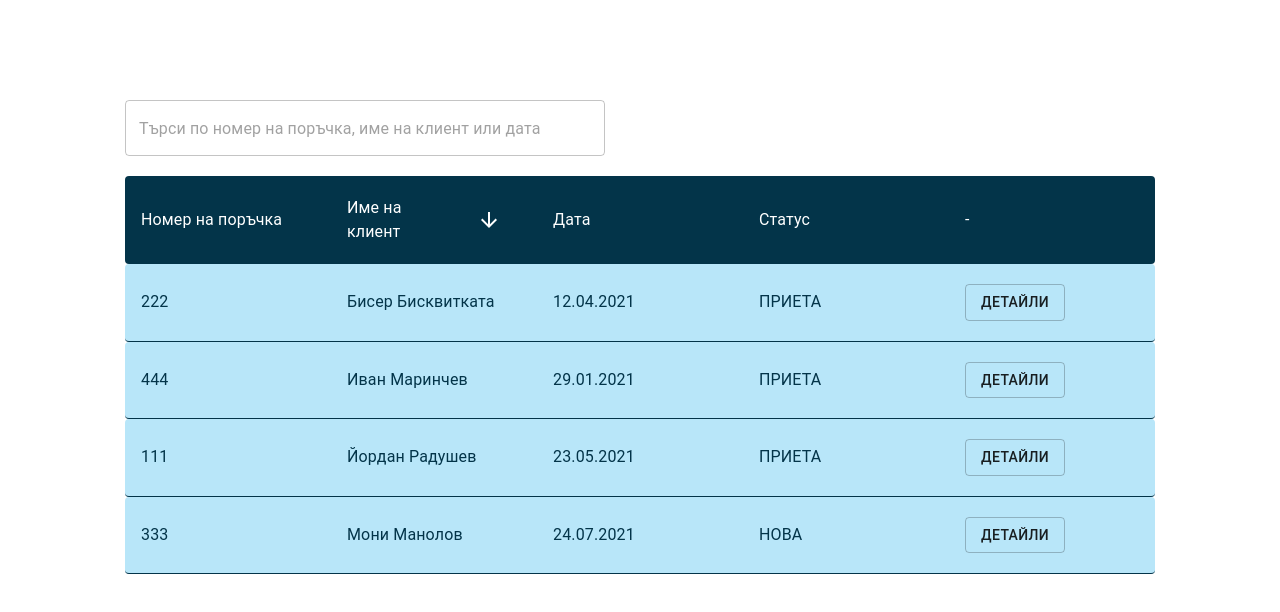
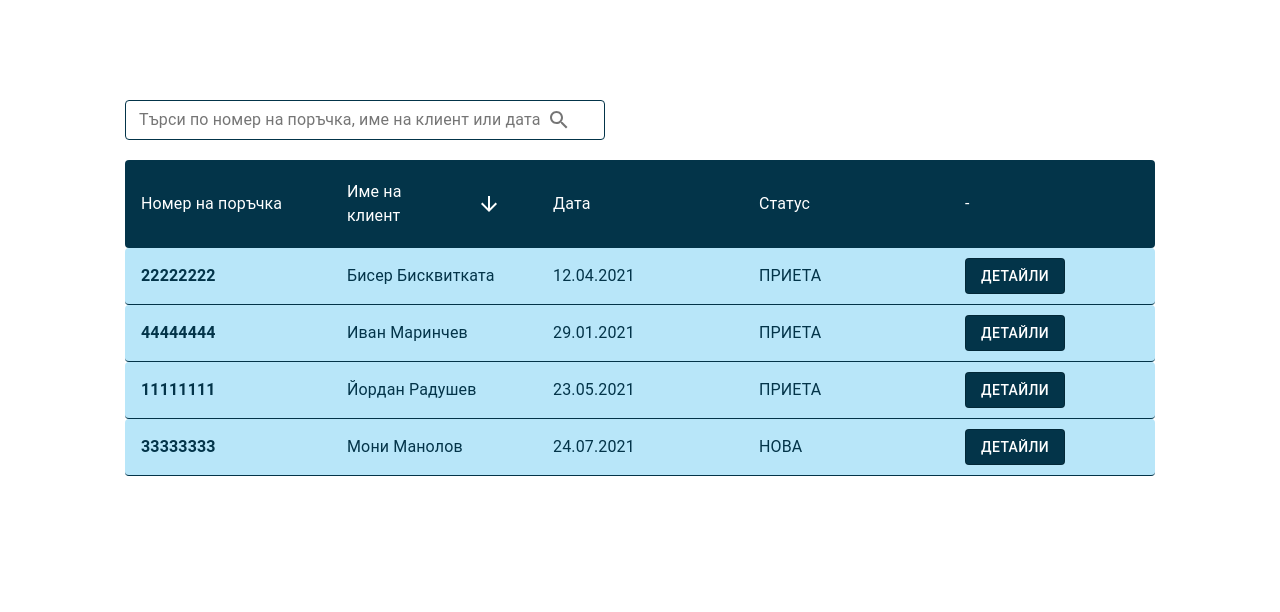
Before and after one commit to JordanRad/limpo-admin, a React (Create React App) app in the folder limpo-admin/: page /dashboard in a window 1280 px wide. Shown: the top 612 px of the page. Built offline with nearby package versions, Linux system fonts and the light colour scheme.

Commit message:
code cleanup

```diff
--- a/limpo-admin/src/components/OrdersTable.jsx
+++ b/limpo-admin/src/components/OrdersTable.jsx
@@ -40,10 +40,10 @@ const orderFilter = (filterType, orders) => {
             (a.client).localeCompare(b.client);
     })
 }
-let orders = [{ orderNumber: "111", client: "Йордан Радушев", date: "23.05.2021", status: "ПРИЕТА" },
-{ orderNumber: "222", client: "Бисер Бисквитката", date: "12.04.2021", status: "ПРИЕТА" },
-{ orderNumber: "333", client: "Мони Манолов", date: "24.07.2021", status: "НОВА" },
-{ orderNumber: "444", client: "Иван Маринчев", date: "29.01.2021", status: "ПРИЕТА" }]
+let orders = [{ orderNumber: "11111111", client: "Йордан Радушев", date: "23.05.2021", status: "ПРИЕТА" },
+{ orderNumber: "22222222", client: "Бисер Бисквитката", date: "12.04.2021", status: "ПРИЕТА" },
+{ orderNumber: "33333333", client: "Мони Манолов", date: "24.07.2021", status: "НОВА" },
+{ orderNumber: "44444444", client: "Иван Маринчев", date: "29.01.2021", status: "ПРИЕТА" }]
 
 const OrdersTable = (props) => {
     const classes = useStyles()
@@ -58,7 +58,9 @@ const OrdersTable = (props) => {
             {/*Table Head */}
             <List className={classes.head}>
                 <ListItem key="Номер на поръчка">
-                    <ListItemText>Номер на поръчка</ListItemText>
+                    <ListItemText>
+                        Номер на поръчка
+                    </ListItemText>
                 </ListItem>
                 <ListItem key="Име на клиент">
                     <ListItemText>Име на клиент</ListItemText>
--- a/limpo-admin/src/components/Searchbar.jsx
+++ b/limpo-admin/src/components/Searchbar.jsx
@@ -1,10 +1,17 @@
 import React, { useState } from 'react';
 import TextField from '@material-ui/core/TextField';
 import { makeStyles } from '@material-ui/core/styles';
+import SearchIcon from '@material-ui/icons/Search';
+import IconButton from "@material-ui/core/IconButton";
+import InputAdornment from "@material-ui/core/InputAdornment";
 const useStyles = makeStyles(theme => ({
-    input:{
-        width:"30em",
-    }
+    input: {
+        width: "30em",
+        "& .MuiOutlinedInput-root .MuiOutlinedInput-notchedOutline": {
+            borderColor: theme.palette.primary.dark,
+            color:"green"
+        },
+    },
 }));
 const Searchbar = (props) => {
     const [input, setInput] = useState("")
@@ -15,10 +22,28 @@ const Searchbar = (props) => {
         setInput(e.target.value)
     }
 
-    console.log("INPUT: "+input)
+    console.log("INPUT: " + input)
     return (
 
-            <TextField className={classes.input} placeholder="Търси по номер на поръчка, име на клиент или дата" id="searchbar" variant="outlined" onChange={onChangeHandler} />
+        <TextField
+            className={classes.input}
+            label="Търси по номер на поръчка, име на клиент или дата"
+            id="searchbar"
+            variant="outlined"
+            size="small"
+            onChange={onChangeHandler}
+            InputProps={{
+                endAdornment: (
+                    <InputAdornment>
+                        <IconButton>
+                            <SearchIcon />
+                        </IconButton>
+                    </InputAdornment>
+                )
+            }}
+        />
+
+
 
     )
 }
--- a/limpo-admin/src/components/fragments/OrderTableRow.jsx
+++ b/limpo-admin/src/components/fragments/OrderTableRow.jsx
@@ -11,22 +11,31 @@ const useStyles = makeStyles(theme => ({
         borderBottom: "1px solid",
         borderColor: theme.palette.primary.dark,
         borderRadius: "inherit",
-
-    }
+        height: "40px"
+    },
+    button: {
+        backgroundColor: theme.palette.primary.dark,
+        color: "white",
+        "&:hover": {
+            backgroundColor: theme.palette.primary.main,
+            color: theme.palette.primary.dark,
+        },
+        textAlign: "center",
+    },
 }));
 
 const OrdersTableRow = (props) => {
     const classes = useStyles()
-    let {order} = props
-    const onClickHandler = (e) =>{
+    let { order } = props
+    const onClickHandler = (e) => {
         console.log(e)
     }
     return (
         <List className={classes.row}>
             <ListItem key="1">
-                <ListItemText>{order.orderNumber}</ListItemText>
+                <ListItemText><strong>{order.orderNumber}</strong></ListItemText>
             </ListItem>
-            <ListItem key="Име на клиент">
+            <ListItem className={classes.bold} key="Име на клиент">
                 <ListItemText>{order.client}</ListItemText>
             </ListItem>
             <ListItem key="Дата">
@@ -37,7 +46,7 @@ const OrdersTableRow = (props) => {
             </ListItem>
             <ListItem key="-">
                 <ListItemText id={order.orderNumber} onClick={onClickHandler}>
-                    <Button variant="outlined">Детайли</Button>
+                    <Button className={classes.button} variant="outlined">Детайли</Button>
                 </ListItemText>
             </ListItem>
         </List>
```
Also changed, not shown: limpo-admin/src/pages/Dashboard.jsx (+10 -9 lines).
